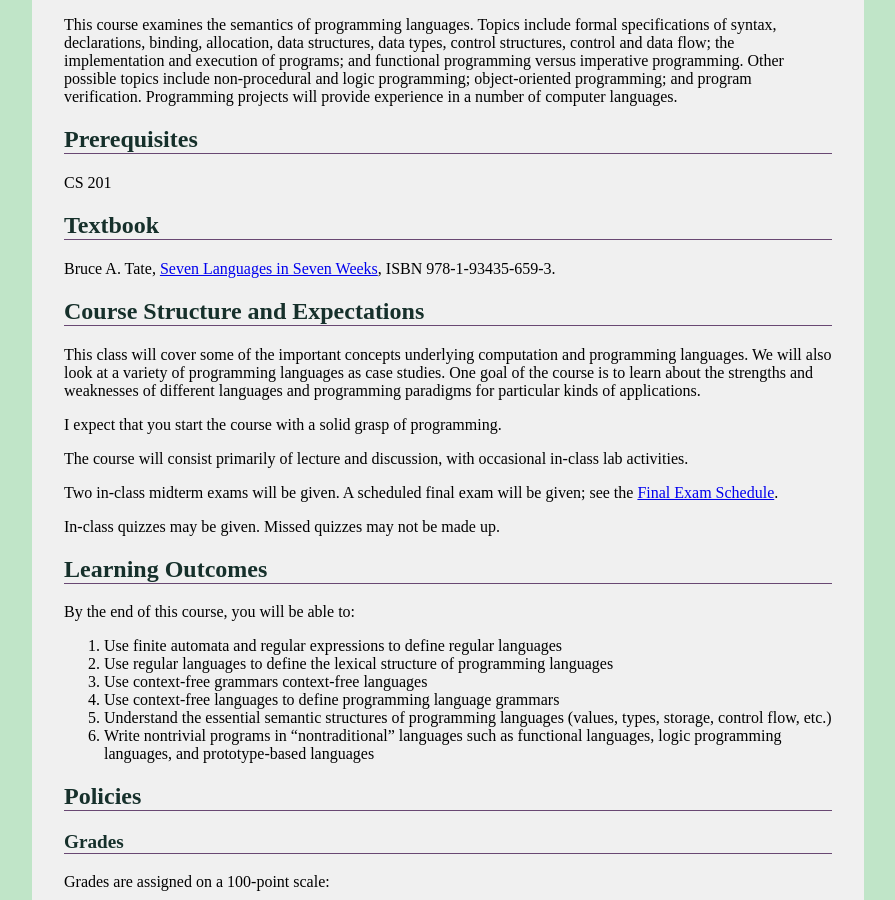
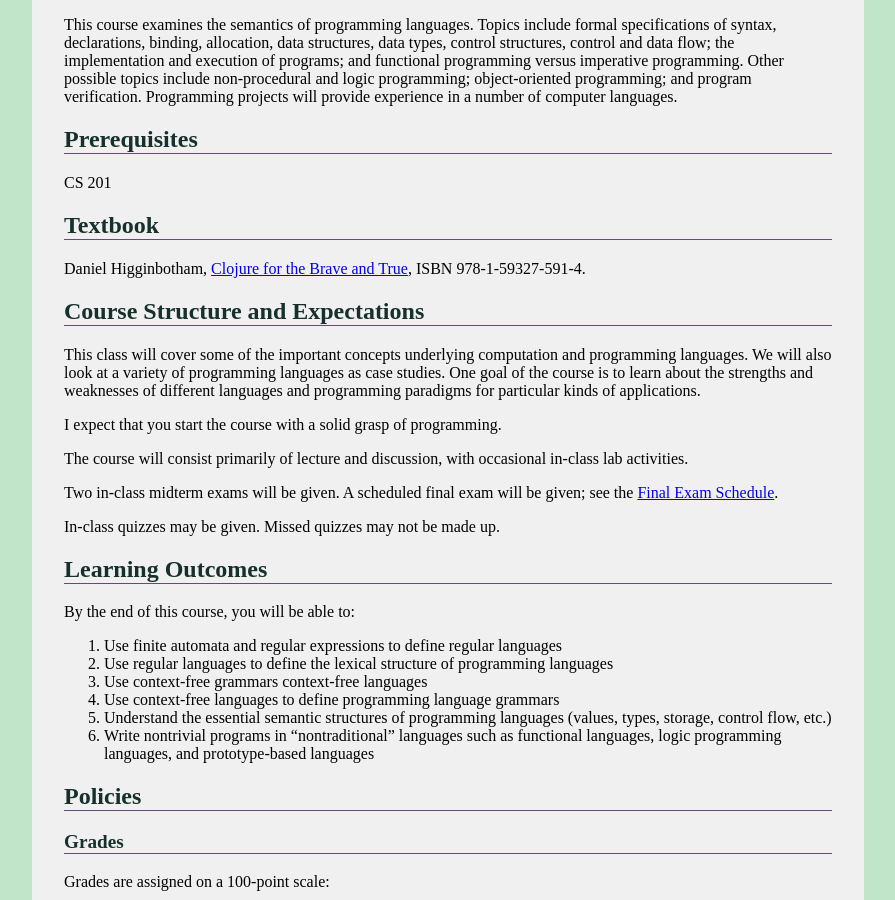
Before and after one commit to ycpcs/cs340-fall2016, a Jekyll site: the page built from syllabus.md, in a window 1280 px wide and 900 px high, scrolled down 531 px. Shown: the whole window, without its empty margins (192-1087 px from the left). Built offline with Jekyll 4.4.1, drawn with Linux system fonts in a browser that asks for light colours; some web fonts are replaced.

Commit message:
update textbook

```diff
--- a/syllabus.md
+++ b/syllabus.md
@@ -34,7 +34,7 @@ CS 201
 Textbook
 --------
 
-Bruce A. Tate, [Seven Languages in Seven Weeks](http://pragprog.com/book/btlang/seven-languages-in-seven-weeks), ISBN 978-1-93435-659-3.
+Daniel Higginbotham, [Clojure for the Brave and True](https://www.nostarch.com/clojure), ISBN 978-1-59327-591-4.
 
 Course Structure and Expectations
 ---------------------------------
```
